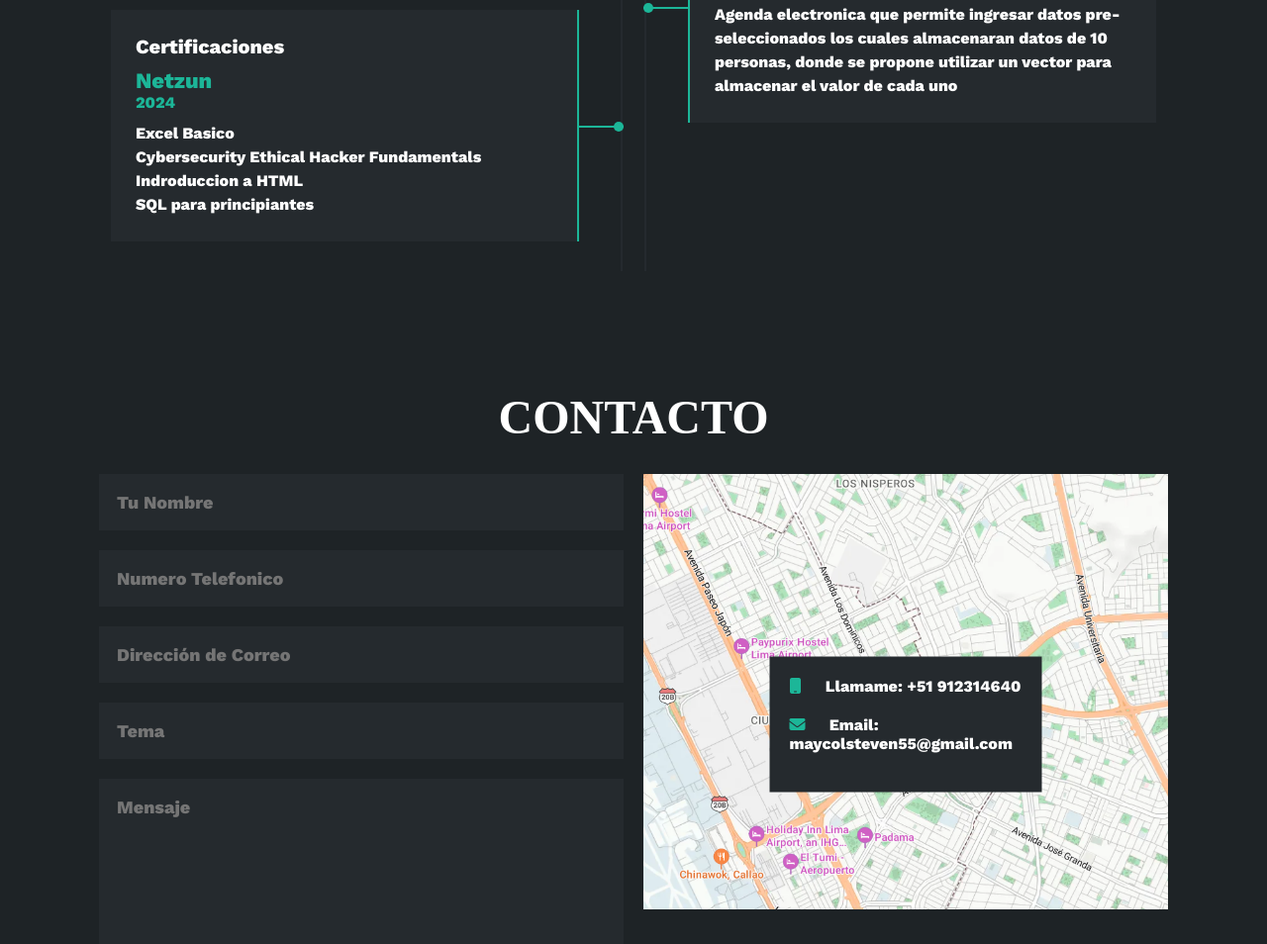
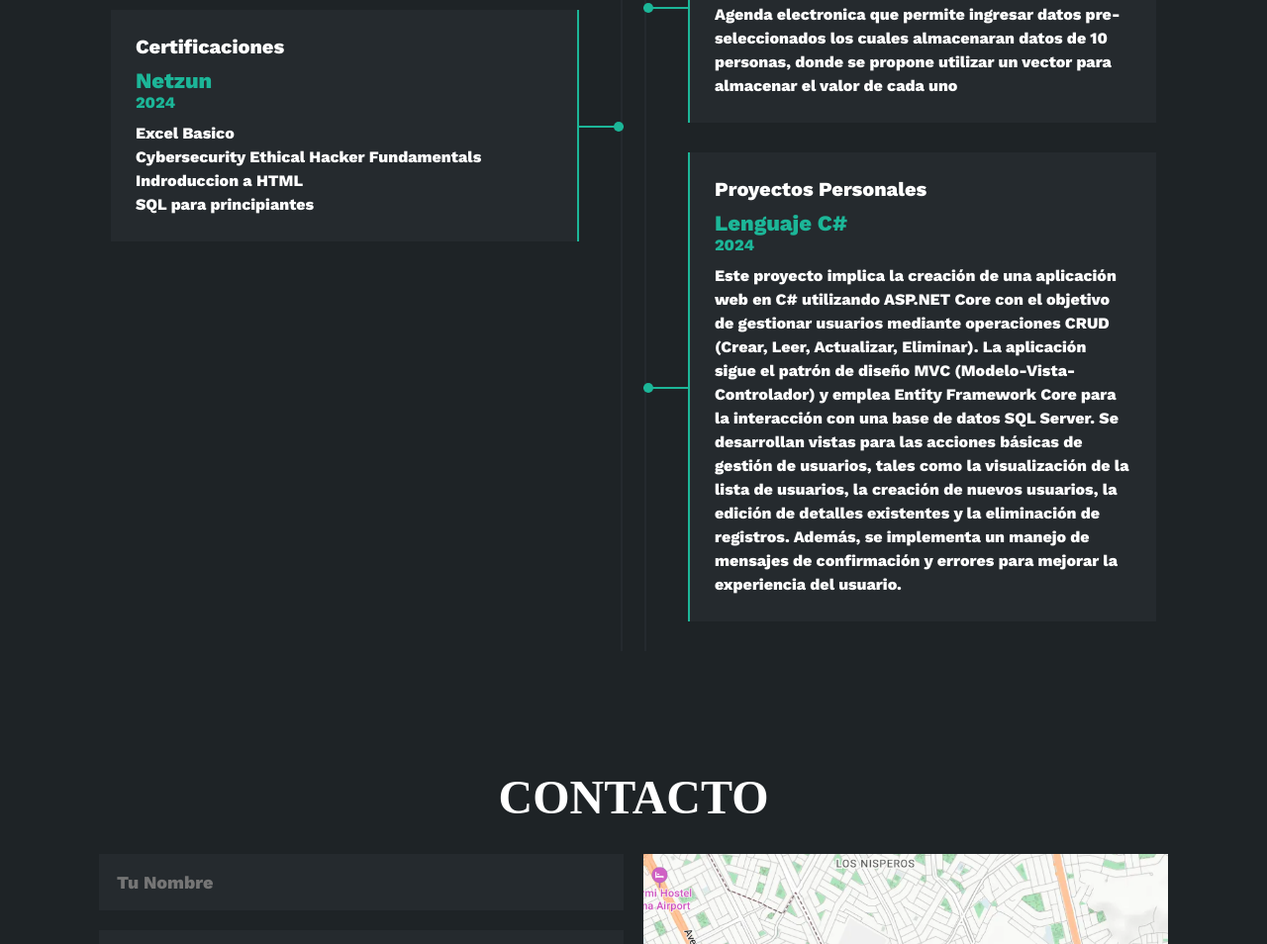
Before and after one commit to maycolS17/MiPortafolio, a plain HTML site: page index.html in a window 1280 px wide. Shown: the part 2071-3025 px from the top of the page at 99% size. Drawn offline with nearby package versions, Linux system fonts and the light colour scheme.

Commit message:
index.html

```diff
--- a/index.html
+++ b/index.html
@@ -182,6 +182,21 @@
                             <div class="circulod"></div>
                         </div>
                     </div>
+                    <div class="item der">
+                        <h4>Proyectos Personales</h4>
+                        <span class="casa">Lenguaje C#</span>
+                        <span class="fecha">2024</span>
+                        <p>Este proyecto implica la creación de una aplicación web en C# utilizando ASP.NET Core con el objetivo
+                            de gestionar usuarios mediante operaciones CRUD (Crear, Leer, Actualizar, Eliminar). La aplicación
+                            sigue el patrón de diseño MVC (Modelo-Vista-Controlador) y emplea Entity Framework Core para la interacción
+                            con una base de datos SQL Server. Se desarrollan vistas para las acciones básicas de gestión de usuarios,
+                            tales como la visualización de la lista de usuarios, la creación de nuevos usuarios, la edición de detalles
+                            existentes y la eliminación de registros. Además, se implementa un manejo de mensajes de confirmación y
+                            errores para mejorar la experiencia del usuario.</p>
+                        <div class="conectord">
+                            <div class="circulod"></div>
+                        </div>
+                    </div>
                 </div>
             </div>
         </div>
```
